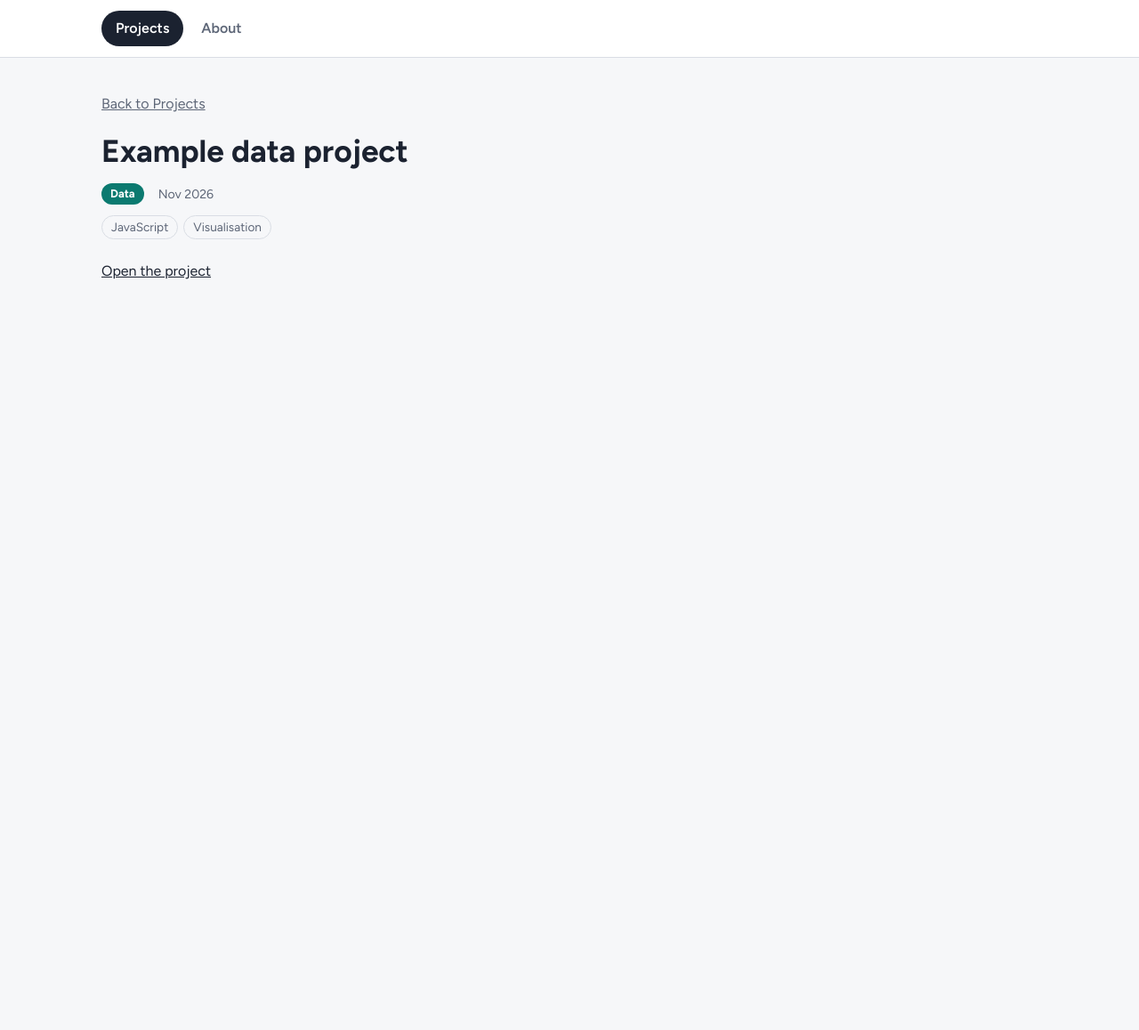
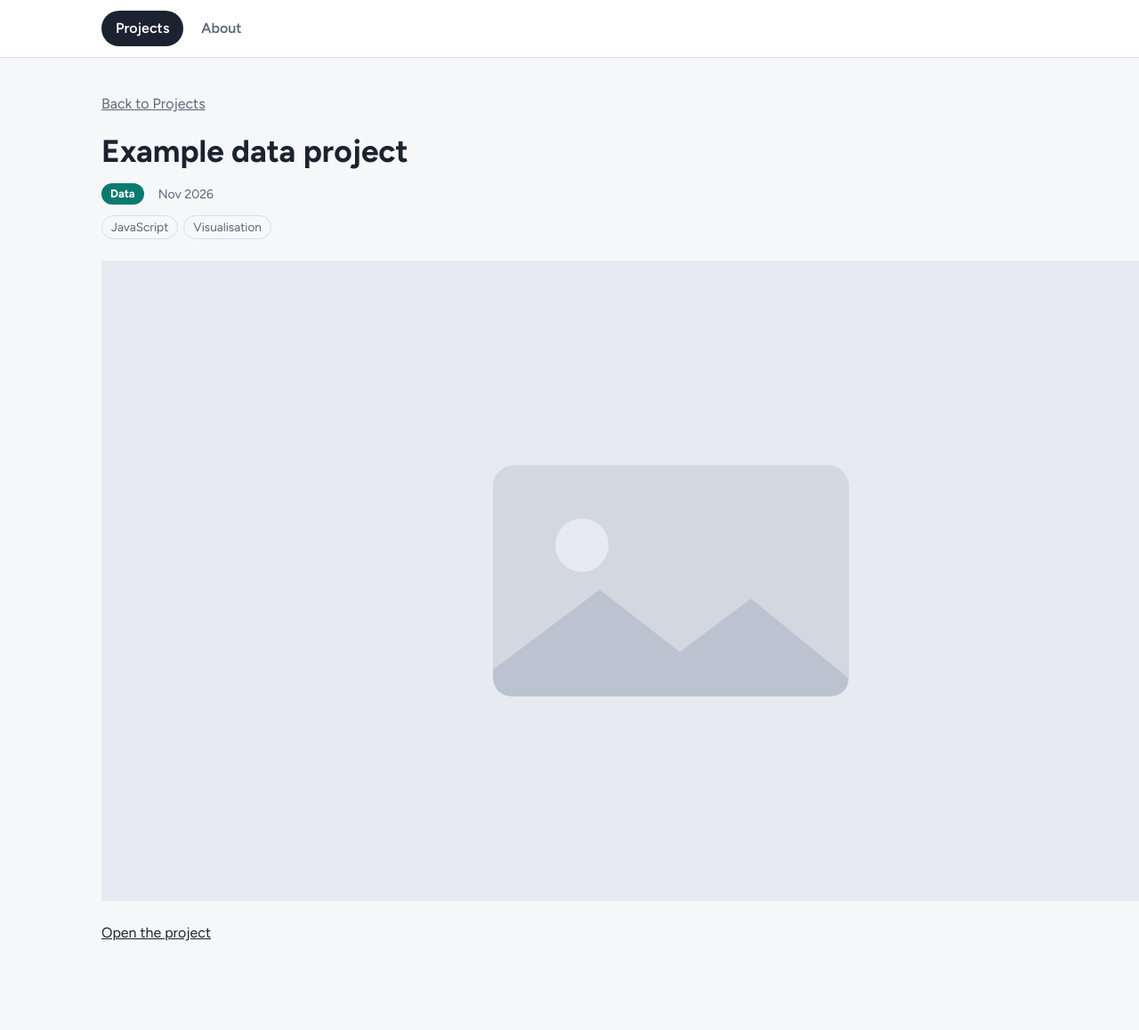
Before and after one commit to chalkboard-paul/chalkboard-paul.github.io, a Jekyll site: the page built from _projects/example-data-project.md, in a window 1280 px wide. Shown: the whole page at 89% size. Built offline with Jekyll 4.4.1, drawn with Linux system fonts in a browser that asks for light colours; before the commit the page ends 900 px from its top, so only the background shows below that.

Commit message:
Enhance project layout with additional content sections

```diff
--- a/_layouts/project.html
+++ b/_layouts/project.html
@@ -2,7 +2,7 @@
 layout: default
 ---
 {% assign cat = site.data.categories | where: "name", page.category | first %}
-<article class="prose">
+<article class="prose project">
   <a class="back" href="{{ '/' | relative_url }}">Back to {{ site.home_label }}</a>
   <h1>{{ page.title }}</h1>
   <p class="meta">
@@ -12,6 +12,55 @@ layout: default
   {% if page.tags.size > 0 %}
   <p class="tag-list">{% for tag in page.tags %}<span class="tag">{{ tag }}</span>{% endfor %}</p>
   {% endif %}
-  {{ content }}
-  {% if page.link %}<p><a href="{{ page.link }}" target="_blank" rel="noopener">Open the project</a></p>{% endif %}
+
+  {% if page.thumbnail %}
+  <div class="hero"><img src="{{ page.thumbnail | relative_url }}" alt=""></div>
+  {% endif %}
+
+  <div class="project-text">
+    {{ content }}
+  </div>
+
+  {% if page.embed_url %}
+  <div class="embed">
+    <iframe src="{{ page.embed_url }}" title="{{ page.title }}" loading="lazy" style="height: {{ page.embed_height | default: 700 }}px"></iframe>
+  </div>
+  {% endif %}
+
+  {% if page.tableau %}
+  {% assign workbook = page.tableau | split: "/" | first %}
+  <div class="embed">
+    <div class="tableauPlaceholder" id="viz-{{ page.slug }}" style="position: relative">
+      <noscript><img alt="{{ page.title }}" src="https://public.tableau.com/static/images/{{ workbook | slice: 0, 2 }}/{{ page.tableau }}/1_rss.png" style="border: none"></noscript>
+      <object class="tableauViz" style="display:none;">
+        <param name="host_url" value="https%3A%2F%2Fpublic.tableau.com%2F">
+        <param name="embed_code_version" value="3">
+        <param name="site_root" value="">
+        <param name="name" value="{{ page.tableau }}">
+        <param name="tabs" value="no">
+        <param name="toolbar" value="yes">
+        <param name="static_image" value="https://public.tableau.com/static/images/{{ workbook | slice: 0, 2 }}/{{ page.tableau }}/1.png">
+        <param name="animate_transition" value="yes">
+        <param name="display_static_image" value="yes">
+        <param name="display_spinner" value="yes">
+        <param name="display_overlay" value="yes">
+        <param name="display_count" value="yes">
+        <param name="language" value="en-US">
+      </object>
+    </div>
+    <script>
+      (function () {
+        var div = document.getElementById("viz-{{ page.slug }}");
+        var viz = div.getElementsByTagName("object")[0];
+        viz.style.width = "{{ page.tableau_width | default: 700 }}px";
+        viz.style.height = "{{ page.tableau_height | default: 800 }}px";
+        var s = document.createElement("script");
+        s.src = "https://public.tableau.com/javascripts/api/viz_v1.js";
+        viz.parentNode.insertBefore(s, viz);
+      })();
+    </script>
+  </div>
+  {% endif %}
+
+  {% if page.link %}<p><a href="{{ page.link }}" target="_blank" rel="noopener">{{ page.link_text | default: "Open the project" }}</a></p>{% endif %}
 </article>
```
